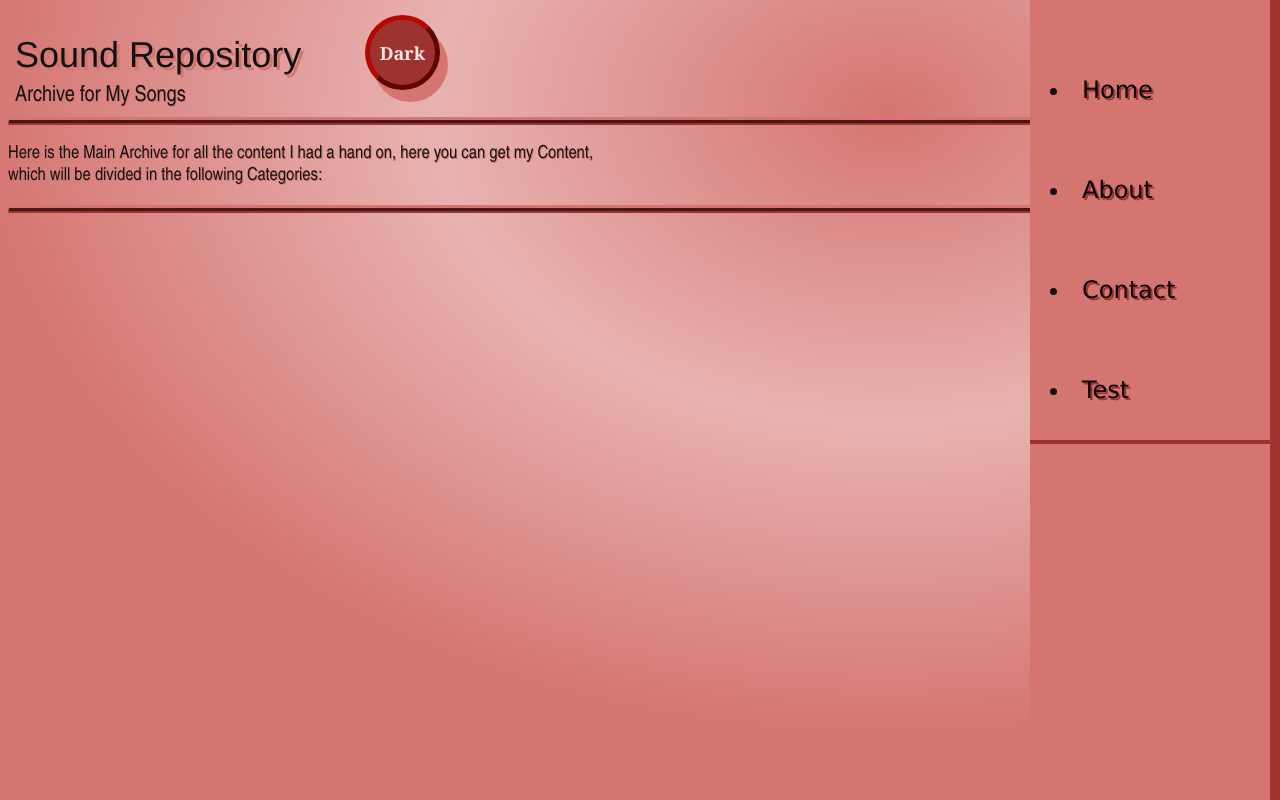
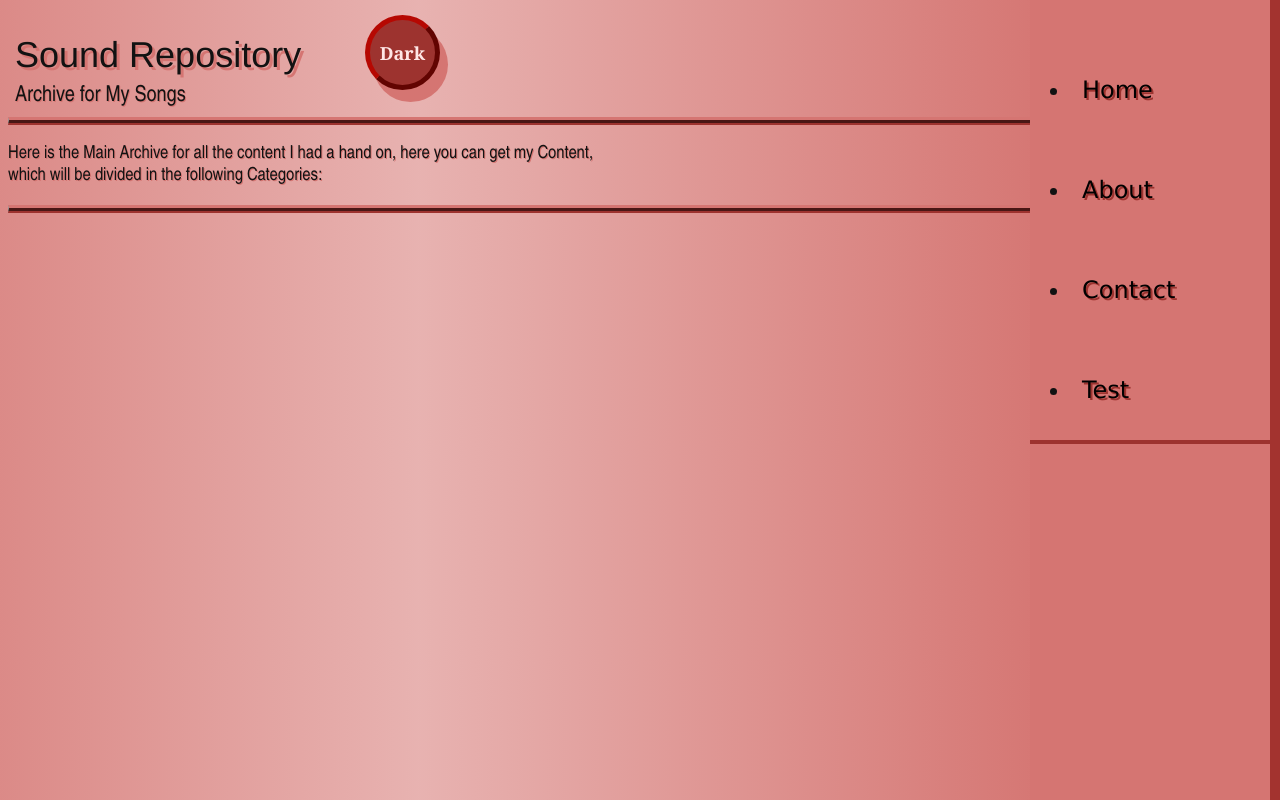
Before and after one commit to anahibemol/NuloSons, a plain HTML site: page Categories/MyContet.html in a window 1280 px wide. Drawn offline with Linux system fonts and the light colour scheme.

Commit message:
Added Custom Scrollbar, added text margins and reworked backgrounds

```diff
--- a/Categories/extra.css
+++ /dev/null
@@ -1,10 +0,0 @@
-.main-text {
-    line-break: strict;
-    display: flex;
-    align-items: center;
-    justify-content: center;
-    height: 100vh;
-    font-size: 3rem;
-    max-width: 1000px;
-    margin: 0 auto;
-  }
--- a/main.css
+++ b/main.css
@@ -16,6 +16,7 @@
     --dark: hsl(0, 0%, 17%);
     --darker: hsl(0, 0%, 7%);
     --black: hsl(0, 0%, 0%);
+
     }
 
 *{
@@ -26,10 +27,13 @@
 
 
 body {
-    background: radial-gradient(var(--gradientC1), var(--gradientC2), var(--gradientC1),var(--gradientC1));
-    background-size: 150% 600%;
-    animation: gradient 90s ease infinite;
+    background:
+    linear-gradient(90deg, var(--gradientC1), var(--gradientC2), var(--gradientC1),var(--gradientC1)),
+    linear-gradient(180deg, var(--gradientC1), var(--gradientC1), var(--gradientC2),var(--gradientC1));
+    background-size: 150% 100%;
+    animation: gradient 45s ease infinite;
     margin-right: 200px;
+
 
 }
 
@@ -62,6 +66,7 @@ body {
         font-weight: 400;
         text-shadow: 3px 3px var(--font-shadow-color);
         overflow: hidden;
+        margin-right: 60px;
     }
 
     h2 {
@@ -70,6 +75,7 @@ body {
         font-weight: 200;
         text-shadow: 2px 2px var(--font-shadow-color);
         overflow: hidden;
+        margin-right: 60px;
     }
 
     h3 {
@@ -78,12 +84,14 @@ body {
         font-weight: 200;
         text-shadow: 2px 2px var(--font-shadow-color);
         overflow: hidden;
+        margin-right: 0px;
     }
 
     table {
         font-family: arial, sans-serif;
         border-collapse: collapse;
         width: 100%;
+        margin-right: 60px;
     }
 
     td, th {
@@ -102,6 +110,7 @@ body {
         font-family: 'Franklin Gothic Light', 'Arial Narrow', Arial, sans-serif;
         font-weight: 200;
         text-shadow: 1px 1px var(--font-shadow-color);
+        margin-right: 60px;
     }
 
     .Title-Main {
@@ -136,6 +145,7 @@ body {
         display: grid;
         grid-template-columns: repeat(auto-fit, minmax(200px, 50px));
         grid-auto-rows: max-content;
+        align-content: center;
         text-align: center;
 
         font-family: 'Franklin Gothic Medium', 'Arial Narrow', Arial, sans-serif;
@@ -372,3 +382,31 @@ body {
 
 
         }
+
+        .main-text {
+            line-break: strict;
+
+          }
+
+          /* width */
+        ::-webkit-scrollbar {
+            width: 16px;
+            background: linear-gradient(90deg, var(--sidebar-color), var(--gradientC2), var(--gradientC1),var(--gradientC1));
+            animation: gradient 1s ease infinite;
+          }
+
+          /* Track */
+          ::-webkit-scrollbar-track {
+            background: var(--sidebar-color);
+          }
+
+          /* Handle */
+          ::-webkit-scrollbar-thumb {
+            background: linear-gradient(360deg, var(--sidebar-color), var(--gradientC1), var(--sidebar-color),var(--gradientC1));
+            animation: gradient 1s ease infinite;
+          }
+
+          /* Handle on hover */
+          ::-webkit-scrollbar-thumb:hover {
+            background: var(--sidebar-fontShadow);
+          }
```
Also changed, not shown: Categories/More.html (+1 -1 lines).
